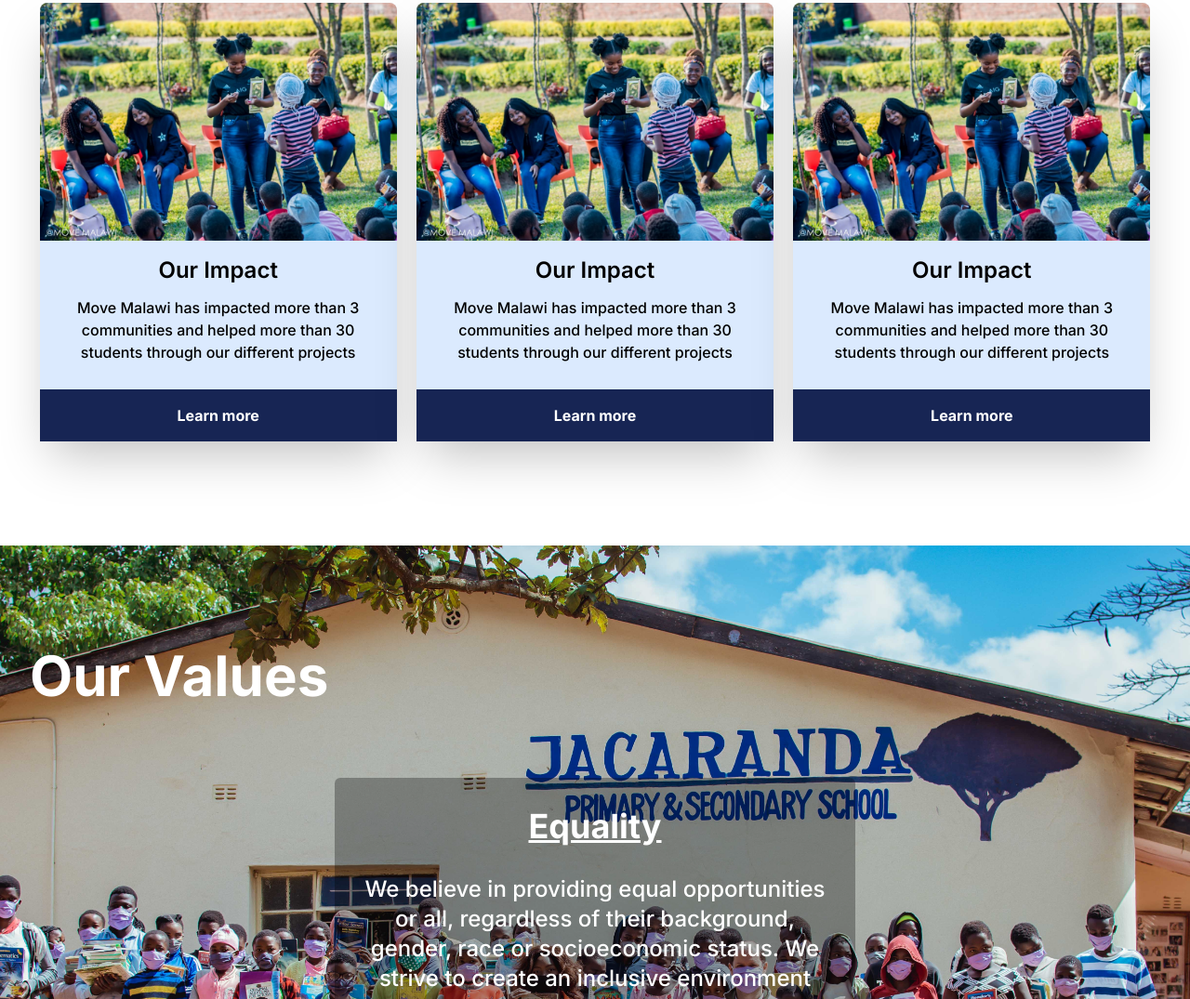
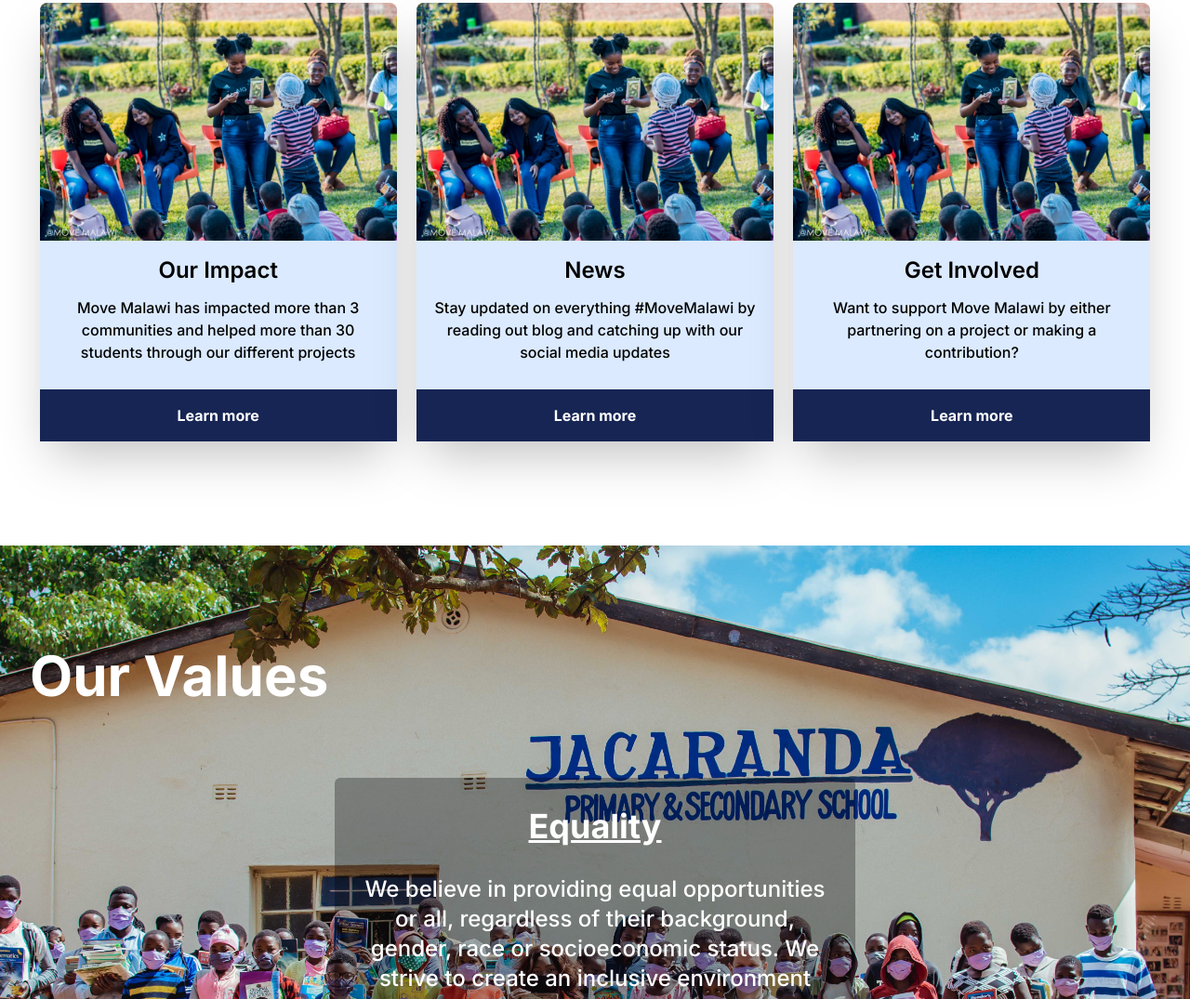
Before and after one commit to mwprogrammer/move-malawi-website, a website: page src/public/index.html in a window 1280 px wide. Shown: the part 1021-2096 px from the top of the page at 93% size. Drawn offline with Linux system fonts and the light colour scheme.

Commit message:
Build Homepage: - Modify Content

```diff
--- a/src/public/index.html
+++ b/src/public/index.html
@@ -155,8 +155,8 @@
                         class="object-scale-down"
                     />
                     <figcaption class="p-4 text-center">
-                        <h1 class="text-2xl font-semibold">Our Impact</h1>
-                        <p class="py-3 text-base font-medium">Move Malawi has impacted more than 3 communities and helped more than 30 students through our different projects</p>
+                        <h1 class="text-2xl font-semibold">News</h1>
+                        <p class="py-3 text-base font-medium">Stay updated on everything #MoveMalawi by reading out blog and catching up with our social media updates</p>
                     </figcaption>
 
                     <button class="box-border w-full p-4 font-bold text-center text-white bg-blue-950">
@@ -171,8 +171,8 @@
                         class="object-scale-down"
                     />
                     <figcaption class="p-4 text-center">
-                        <h1 class="text-2xl font-semibold">Our Impact</h1>
-                        <p class="py-3 text-base font-medium">Move Malawi has impacted more than 3 communities and helped more than 30 students through our different projects</p>
+                        <h1 class="text-2xl font-semibold">Get Involved</h1>
+                        <p class="py-3 text-base font-medium">Want to support Move Malawi by either partnering on a project or making a contribution?</p>
                     </figcaption>
 
                     <button class="box-border w-full p-4 font-bold text-center text-white bg-blue-950">
```
